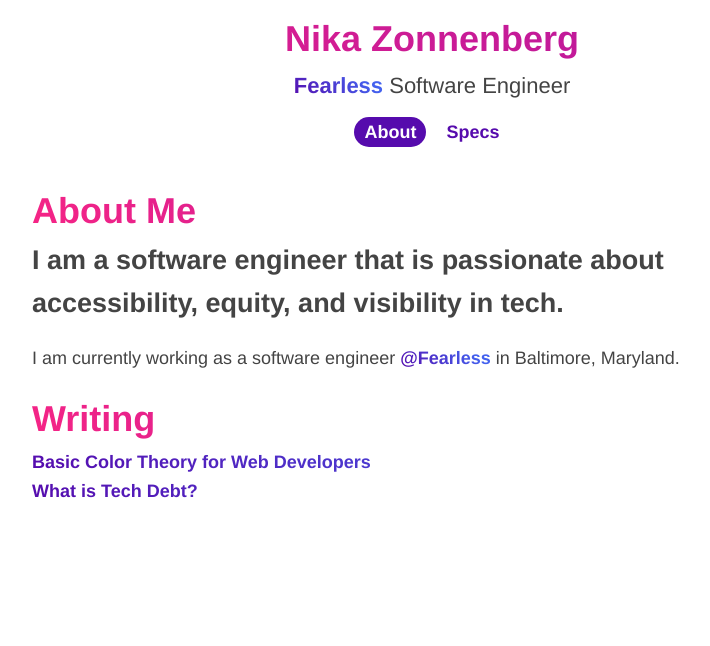
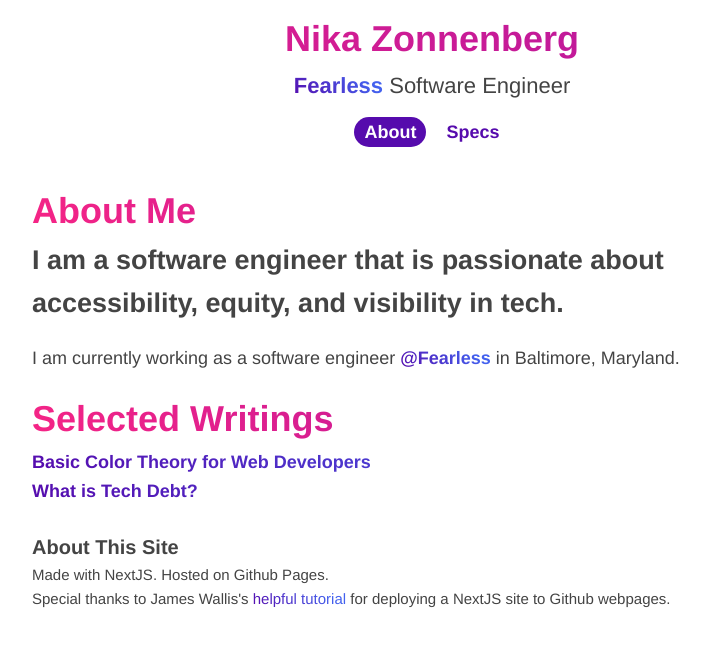
Before and after one commit to Sun-Mountain/sun-mountain.github.io, a Next.js app: page / in a window 1280 px wide. Shown: the top 646 px of the page, without its empty margins (208-918 px from the left). Built offline with nearby package versions, Linux system fonts and the light colour scheme.

Commit message:
Add credits

```diff
--- a/pages/index.js
+++ b/pages/index.js
@@ -19,7 +19,7 @@ export default function Home() {
           </p>
         </div>
         <div className={about.writing}>
-          <h1>Writing</h1>
+          <h1>Selected Writings</h1>
           <Link href="https://dev.to/nikacodes/basic-color-theory-for-web-developers-15a0">
             <a target="_blank">
               Basic Color Theory for Web Developers
@@ -31,6 +31,15 @@ export default function Home() {
             </a>
           </Link>
         </div>
+        <div className={about.site}>
+          <h4>About This Site</h4>
+          <p>
+            Made with NextJS. Hosted on Github Pages.
+          </p>
+          <p>
+            Special thanks to James Wallis's <Link href="https://dev.to/jameswallis/deploying-a-next-js-app-to-github-pages-24pn"><a>helpful tutorial</a></Link> for deploying a NextJS site to Github webpages.
+          </p>
+        </div>
       </section>
     </Layout>
   )
--- a/styles/about.module.scss
+++ b/styles/about.module.scss
@@ -27,6 +27,27 @@
     }
   }
 
+  .site {
+    h4 {
+      font-size: 20px;
+      margin: 25px 0 0 0;
+    }
+
+    p {
+      font-size: 15px;
+      margin: 0;
+
+      a {
+        font-weight: 400;
+        text-decoration: underline!important;
+      }
+
+      a:visited {
+        text-decoration: underline!important;
+      }
+    }
+  }
+
   .writing {
     display: flex;
     flex-direction: column;
```
